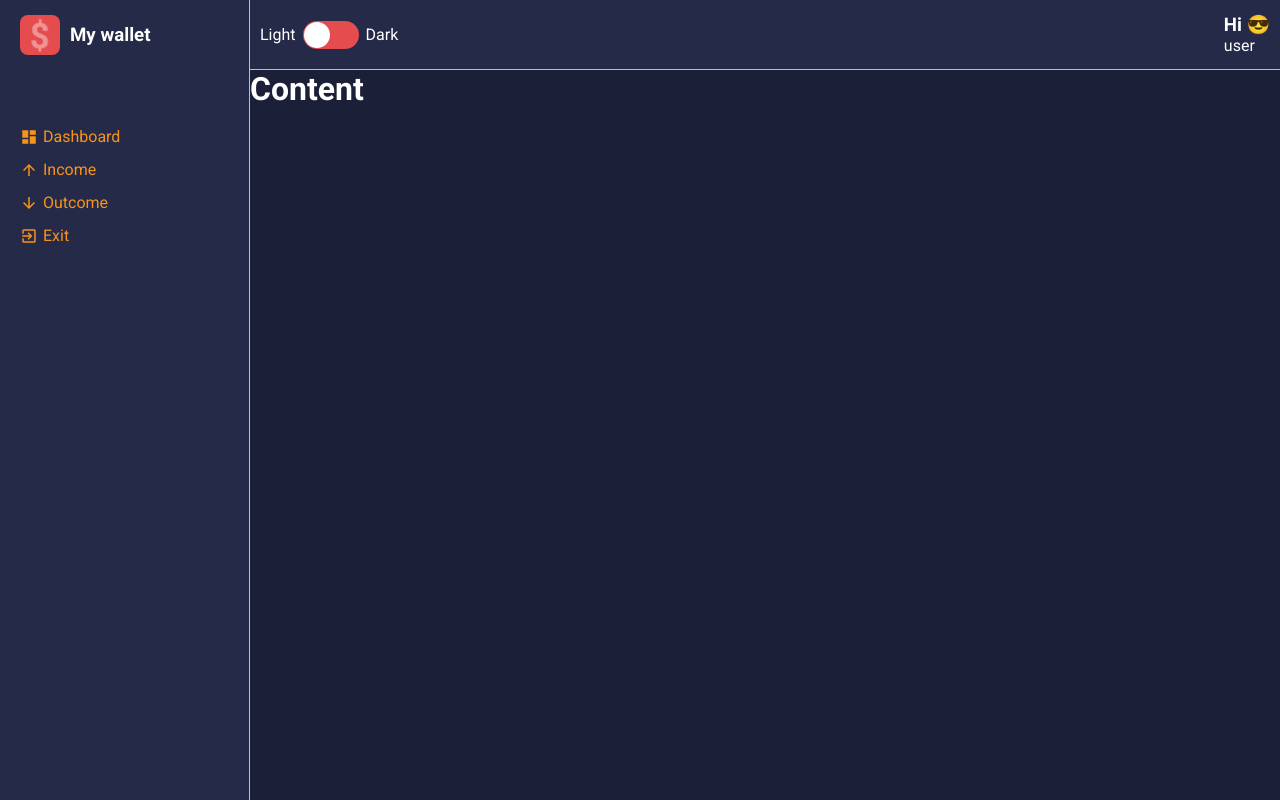
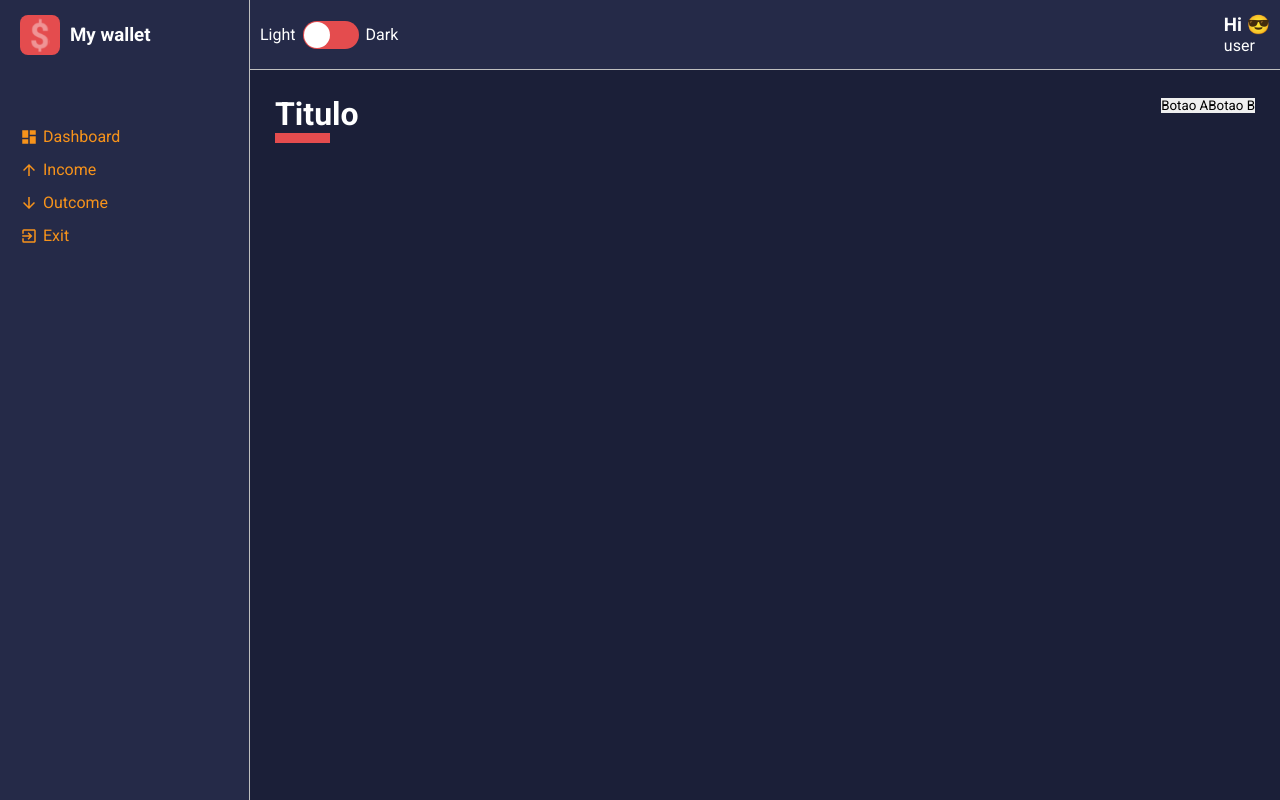
Before and after one commit to jpribeiro7/DigitalWallet, a React (Create React App) app: page / in a window 1280 px wide. Built offline with nearby package versions, Linux system fonts and the light colour scheme.

Commit message:
add header inside Content container

```diff
--- a/src/App.tsx
+++ b/src/App.tsx
@@ -4,12 +4,15 @@
 import { ThemeProvider } from "styled-components";
 import dark from './styles/themes/dark';
 import light from './styles/themes/light';
+import Dashboard from "./pages/Dashboard";
 
 const App: React.FC = () => {
     return(
         <ThemeProvider theme={dark}>
             <GlobalStyles/>
-            <Layout/>
+            <Layout>
+                <Dashboard/>
+            </Layout>
         </ThemeProvider>
     )
 }
--- a/src/components/Content/index.tsx
+++ b/src/components/Content/index.tsx
@@ -1,10 +1,12 @@
 import React from "react";
+import ContentHeader from "../contentHeader";
 import { Container } from './styles'
 
-const Content: React.FC = () => {
+const Content: React.FC = ({ children }) => {
     return(
         <Container>
-            <h1>Content</h1>
+            <ContentHeader> { children }</ContentHeader>
+
         </Container>
     )
 }
--- a/src/components/Content/styles.ts
+++ b/src/components/Content/styles.ts
@@ -4,4 +4,6 @@
     grid-area: CT;
     color: ${props => props.theme.colors.white};
     background-color: ${props => props.theme.colors.primary};
+
+    padding: 25px;
 `;
--- a/src/components/Layout/index.tsx
+++ b/src/components/Layout/index.tsx
@@ -5,12 +5,14 @@
 import Aside from "../Aside";
 import Content from "../Content";
 
-const Layout: React.FC = () => {
+const Layout: React.FC = ({ children }) => {
     return(
         <Grid>
-            <MainHeader></MainHeader>
-            <Aside></Aside>
-            <Content></Content>
+            <MainHeader/>
+            <Aside/>
+            <Content>
+                { children }
+            </Content>
         </Grid>
     )
 }
--- /dev/null
+++ b/src/components/contentHeader/index.tsx
@@ -0,0 +1,20 @@
+import React from "react";
+import { Container,
+         TitleContainer,
+         Controllers } from "./styles";
+
+const ContentHeader: React.FC = () => {
+    return (
+        <Container>
+            <TitleContainer>
+                <h1>Titulo</h1>
+            </TitleContainer>
+            <Controllers>
+                <button type='button'>Botao A</button>
+                <button type='button'>Botao B</button>
+            </Controllers>
+        </Container>
+    )
+}
+
+export default ContentHeader;
--- /dev/null
+++ b/src/components/contentHeader/styles.ts
@@ -0,0 +1,26 @@
+import styled from "styled-components";
+
+export const Container = styled.div`
+    width: 100%;
+    display: flex;
+    justify-content: space-between;
+
+    margin-bottom:25px;
+`;
+
+export const TitleContainer = styled.div`
+    > h1 {
+        color: ${props => props.theme.colors.white};
+
+        &::after {
+            content: '';
+            display: block;
+            width: 55px;
+            border-bottom: 10px solid ${props => props.theme.colors.warning};
+        }
+    }
+`;
+
+
+export const Controllers = styled.div`
+`;
--- a/src/pages/Dashboard/index.tsx
+++ b/src/pages/Dashboard/index.tsx
@@ -1,7 +1,11 @@
 import React from "react";
+import ContentHeader from "../../components/contentHeader";
+import { Container } from "./style";
 const Dashboard: React.FC = () => {
     return (
-        <h1>Dashboard</h1>
+        <Container>
+            <ContentHeader/>
+        </Container>
     );
 }
 
--- /dev/null
+++ b/src/pages/Dashboard/style.ts
@@ -0,0 +1,3 @@
+import styled from "styled-components";
+
+export const Container = styled.div``;
```
